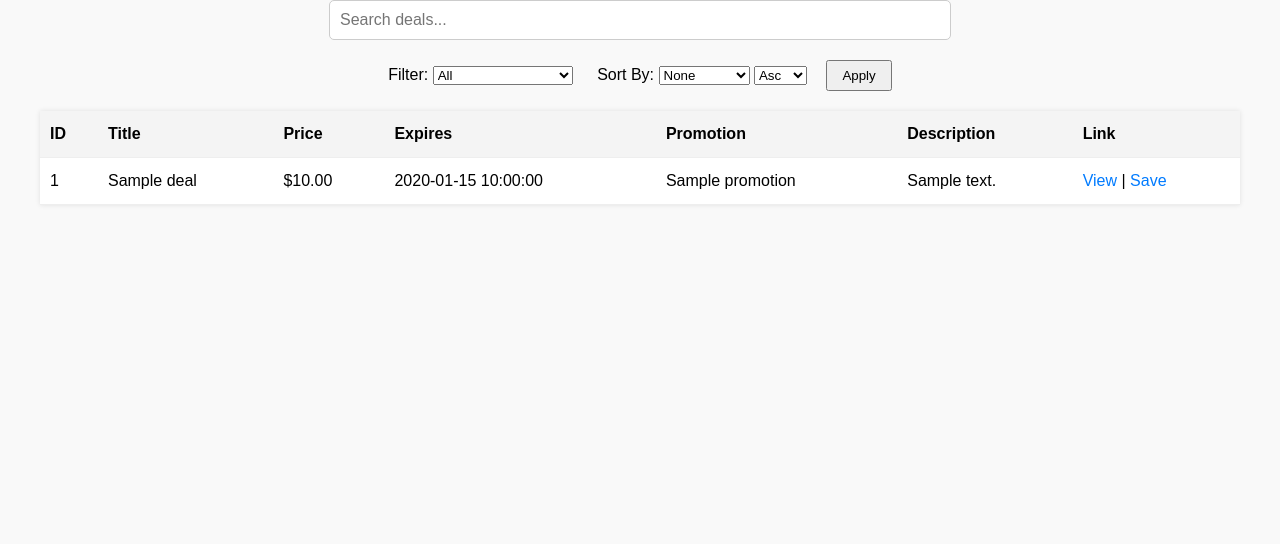
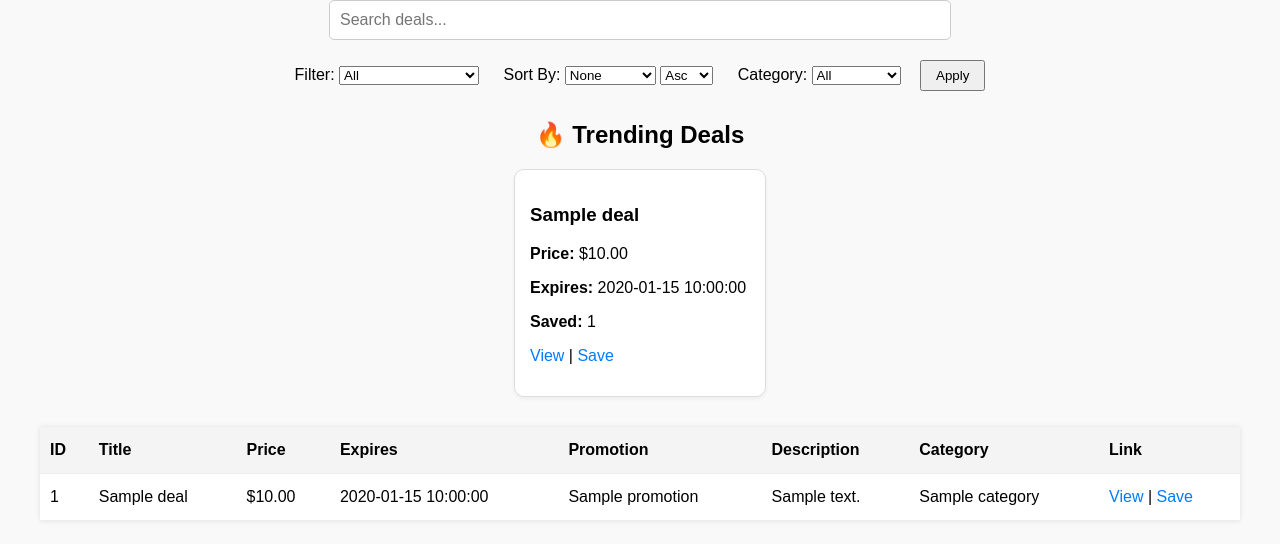
Before and after one commit to itsknk/deals_webapp, a Flask app: template templates/viewer.html in a window 1280 px wide. Shown: the part 118-662 px from the top of the page. Run offline with Flask 3, Linux system fonts and the light colour scheme; the template is opened without the code that fills it: most values are stand-ins (such as "Sample title", 1, 10 or a date in 2020).

Commit message:
new data field added

```diff
--- a/templates/admin_add.html
+++ b/templates/admin_add.html
@@ -64,6 +64,7 @@
     <input type="text" placeholder="Promotion" id="promotion" />
     <textarea placeholder="Description" id="description" rows="3"></textarea>
     <input type="url" placeholder="Affiliate Link" id="affiliate_link" required />
+    <input type="text" placeholder="Category" id="category" required /> <!-- ✅ NEW -->
     <button type="submit">Submit Deal</button>
   </form>
   <a href="/admin/dashboard" class="back-btn">← Back to Dashboard</a>
@@ -86,7 +87,8 @@
         expiry_date: document.getElementById("expiry_date").value,
         promotion: document.getElementById("promotion").value,
         description: document.getElementById("description").value,
-        affiliate_link: document.getElementById("affiliate_link").value
+        affiliate_link: document.getElementById("affiliate_link").value,
+        category: document.getElementById("category").value  // ✅ NEW
       };
 
       fetch("/deals", {
--- a/templates/admin_dashboard.html
+++ b/templates/admin_dashboard.html
@@ -76,6 +76,7 @@
         <th>Expiry</th>
         <th>Promotion</th>
         <th>Description</th>
+        <th>Category</th> <!-- ✅ NEW -->
         <th>Link</th>
         <th>Actions</th>
       </tr>
@@ -107,6 +108,7 @@
           <td>${deal.expiry_date}</td>
           <td>${deal.promotion}</td>
           <td>${deal.description}</td>
+          <td>${deal.category || '-'}</td> <!-- ✅ NEW -->
           <td><a href="${deal.affiliate_link}" target="_blank">View</a></td>
           <td>
             <button class="edit-btn" onclick="editDeal(${deal.dealid})">Edit</button>
--- a/templates/viewer.html
+++ b/templates/viewer.html
@@ -74,6 +74,36 @@
     a:hover {
       text-decoration: underline;
     }
+
+    .trending-container {
+      text-align: center;
+      margin-top: 30px;
+    }
+
+    .trending-cards {
+      display: flex;
+      gap: 20px;
+      justify-content: center;
+      flex-wrap: wrap;
+    margin-top: 10px;
+    margin-bottom: 30px;
+    }
+
+  .trending-cards .card {
+    background-color: white;
+    border: 1px solid #ddd;
+    border-radius: 10px;
+    width: 220px;
+    padding: 15px;
+    text-align: left;
+    box-shadow: 0 2px 4px rgba(0,0,0,0.05);
+    transition: transform 0.2s;
+  }
+
+  .trending-cards .card:hover {
+    transform: scale(1.02);
+  }
+
   </style>
 
   <script>
@@ -126,12 +156,44 @@
     <option value="desc">Desc</option>
   </select>
 
+  <label style="margin-left: 20px;">Category:</label>
+  <select name="category">
+    <option value="">All</option>
+    {% for cat in all_categories %}
+    <option value="{{ cat }}" {% if cat == request.args.get('category') %}selected{% endif %}>{{ cat }}</option>
+    {% endfor %}
+  </select>
+
   <button type="submit" style="margin-left: 15px; padding: 6px 14px;">Apply</button>
 </form>
 
 {% if deals|length == 0 %}
   <p style="text-align: center; font-weight: bold; color: #999;">No deals found.</p>
 {% else %}
+
+  {% if trending_deals %}
+  <div class="trending-container">
+    <h2>🔥 Trending Deals</h2>
+    <div class="trending-cards">
+      {% for deal in trending_deals %}
+      <div class="card">
+        <h3>{{ deal.title }}</h3>
+        <p><strong>Price:</strong> ${{ '%.2f' % deal.price }}</p>
+        <p><strong>Expires:</strong> {{ deal.expiry_date }}</p>
+        <p><strong>Saved:</strong> {{ deal.save_count }}</p>
+        <p>
+          <a href="{{ deal.affiliate_link }}" target="_blank">View</a> |
+          {% if deal.dealid in saved_ids %}
+            <a href="/unsave/{{ deal.dealid }}">❤️</a>
+          {% else %}
+            <a href="/save/{{ deal.dealid }}">Save</a>
+          {% endif %}
+        </p>
+      </div>
+      {% endfor %}
+    </div>
+  </div>
+  {% endif %}
 
   <table>
     <thead>
@@ -142,6 +204,7 @@
         <th>Expires</th>
         <th>Promotion</th>
         <th>Description</th>
+        <th>Category</th>
         <th>Link</th>
       </tr>
     </thead>
@@ -154,19 +217,22 @@
         <td>{{ deal.expiry_date }}</td>
         <td>{{ deal.promotion }}</td>
         <td>{{ deal.description }}</td>
+        <td>{{ deal.category or '-' }}</td>
         <td>
           <a href="{{ deal.affiliate_link }}" target="_blank">View</a> |
-            {% if deal.dealid in saved_ids %}
+          {% if deal.dealid in saved_ids %}
             <a href="/unsave/{{ deal.dealid }}">❤️</a>
-            {% else %}
-          <a href="/save/{{ deal.dealid }}">Save</a>
-            {% endif %}
+          {% else %}
+            <a href="/save/{{ deal.dealid }}">Save</a>
+          {% endif %}
         </td>
       </tr>
       {% endfor %}
     </tbody>
   </table>
+
 {% endif %}
+
 
 </body>
 </html>
```
Also changed, not shown: templates/admin_edit.html (+33 -45 lines).
